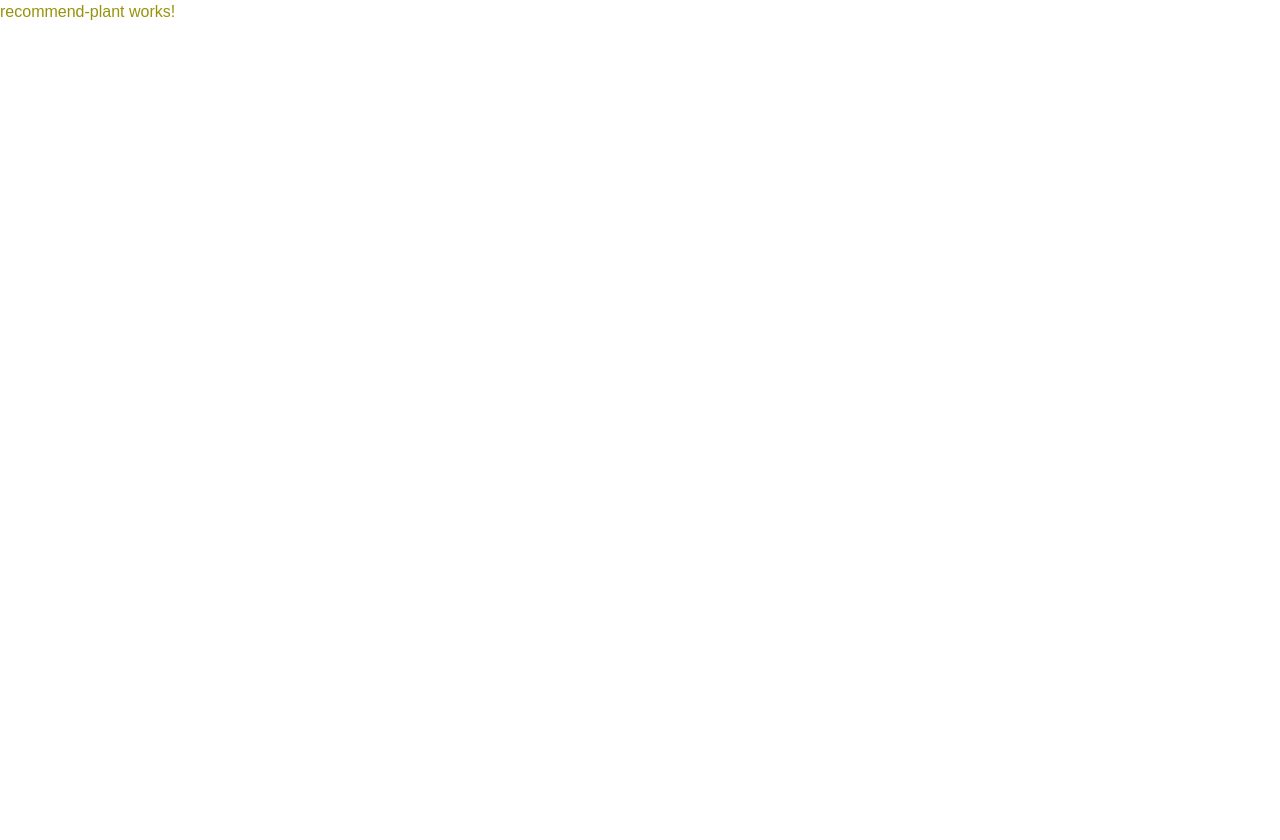
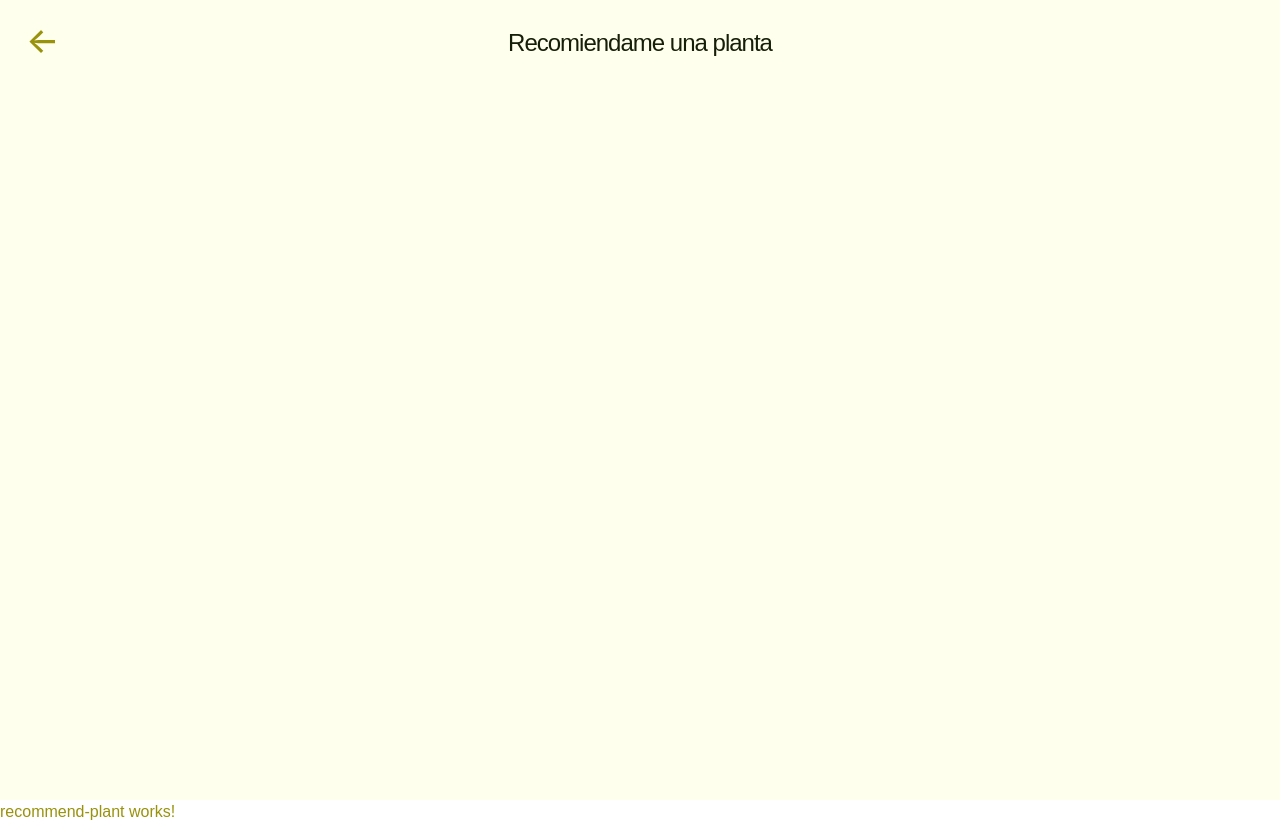
Before and after one commit to jrpinto2005/GreenMatchFrontAngular, an Angular app in the folder greenMatchApp/Front/: page /recommend in a window 1280 px wide. Before the commit the page ends 800 px from the top, so only its background shows below. Built offline with nearby package versions, Linux system fonts and the light colour scheme.

Commit message:
add + recommend pages

```diff
--- a/greenMatchApp/Front/src/app/add-plant/add-plant.component.html
+++ b/greenMatchApp/Front/src/app/add-plant/add-plant.component.html
@@ -1,3 +1,8 @@
-<p>
-  add-plant works!
-</p>
+<div class="add-page">
+  <div class="header">
+    <button class="back-btn" routerLink="/mis-plantas">←</button>
+    <h2 class="center" style="color:#151e08">Añadir una planta</h2>
+  </div>
+
+
+</div>
--- a/greenMatchApp/Front/src/app/add-plant/add-plant.component.scss
+++ b/greenMatchApp/Front/src/app/add-plant/add-plant.component.scss
@@ -0,0 +1,40 @@
+.add-page {
+    background-color: #ffffee;
+    min-height: 100vh;
+}
+
+.header {
+    color: 151e08;
+    display: flex;
+    align-items: center;
+    justify-content: space-between;
+    padding: 10px 20px;
+    height: 10vh;
+    position: relative
+}
+
+.center {
+    position: absolute;
+    left: 50%;
+    transform: translateX(-50%);
+}
+
+.add-form {
+  width: 100%;
+  max-width: 400px;
+}
+
+.back-btn {
+
+    font-weight: 500;
+    font-size: 35px;
+    color: #99920b;
+    border: transparent;
+    background: transparent;
+    cursor: pointer;
+    height: 80px;
+}
+
+.back-btn:hover {
+    color: #52510b;
+}
--- a/greenMatchApp/Front/src/app/add-plant/add-plant.component.ts
+++ b/greenMatchApp/Front/src/app/add-plant/add-plant.component.ts
@@ -1,15 +1,60 @@
 import { Component, OnInit } from '@angular/core';
+import { CommonModule } from '@angular/common';
+import { Router, RouterLink } from '@angular/router';
+import { HttpClient } from '@angular/common/http';
+import { FormBuilder, FormGroup, Validators } from '@angular/forms';
+
+interface Plant {
+  id?: number;
+  name?: string;
+  watered?: number;
+  // add fields that match assets/data/plants.json
+}
 
 @Component({
   selector: 'app-add-plant',
+  standalone: true,
   templateUrl: './add-plant.component.html',
-  styleUrls: ['./add-plant.component.scss']
+  styleUrls: ['./add-plant.component.scss'],
+  imports: [CommonModule,
+            RouterLink],
 })
 export class AddPlantComponent implements OnInit {
 
-  constructor() { }
+  form!: FormGroup;
+  submitting = false;
+
+  constructor(private http: HttpClient,
+              private fb: FormBuilder,
+              private router: Router
+  ) { }
 
   ngOnInit() {
+    this.form = this.fb.group({
+      name: ['', Validators.required],
+      watered: [0, [Validators.min(0)]],
+    });
+  }
+
+  onSubmit() {
+    if (this.form.invalid) {
+      this.form.markAllAsTouched();
+      return;
+    }
+
+    const payload = this.form.value;
+    this.submitting = true;
+
+    this.http.post('assets/data/plants.json', payload).subscribe({
+      next: () => {
+        this.submitting = false;
+        this.router.navigate(['/mis-plantas']);
+      },
+      error: err => {
+        this.submitting = false;
+        console.error('Failed to save plant', err);
+      }
+    });
   }
 
 }
--- a/greenMatchApp/Front/src/app/mis-plantas/mis-plantas.component.html
+++ b/greenMatchApp/Front/src/app/mis-plantas/mis-plantas.component.html
@@ -3,7 +3,7 @@
 <main class="mis-plantas-page">
   <div class="container mt-3">
     <div class="header-row">
-      <h1>Mis plantas</h1>
+      <h1 style="color:#151e08">Mis plantas</h1>
       <div class="button-container">
         <button
           class="add-btn"
--- a/greenMatchApp/Front/src/app/mis-plantas/mis-plantas.component.ts
+++ b/greenMatchApp/Front/src/app/mis-plantas/mis-plantas.component.ts
@@ -19,9 +19,7 @@ interface Plant {
     BarraInferiorComponent,
     BarraSuperiorComponent,
     CommonModule,
-    RouterLink
-    // remove HttpClientModule here — HttpClient is provided at app root via provideHttpClient()
-  ],
+    RouterLink ],
   templateUrl: './mis-plantas.component.html',
   styleUrls: ['./mis-plantas.component.scss']
 })
--- a/greenMatchApp/Front/src/app/recommend-plant/recommend-plant.component.html
+++ b/greenMatchApp/Front/src/app/recommend-plant/recommend-plant.component.html
@@ -1,3 +1,12 @@
+<div class="add-page">
+  <div class="header">
+    <button class="back-btn" routerLink="/mis-plantas">←</button>
+    <h2 class="center" style="color:#151e08">Recomiendame una planta</h2>
+  </div>
+
+
+</div>
+
 <p>
   recommend-plant works!
 </p>
--- a/greenMatchApp/Front/src/app/recommend-plant/recommend-plant.component.scss
+++ b/greenMatchApp/Front/src/app/recommend-plant/recommend-plant.component.scss
@@ -0,0 +1,40 @@
+.add-page {
+    background-color: #ffffee;
+    min-height: 100vh;
+}
+
+.header {
+    color: 151e08;
+    display: flex;
+    align-items: center;
+    justify-content: space-between;
+    padding: 10px 20px;
+    height: 10vh;
+    position: relative
+}
+
+.center {
+    position: absolute;
+    left: 50%;
+    transform: translateX(-50%);
+}
+
+.add-form {
+  width: 100%;
+  max-width: 400px;
+}
+
+.back-btn {
+
+    font-weight: 500;
+    font-size: 35px;
+    color: #99920b;
+    border: transparent;
+    background: transparent;
+    cursor: pointer;
+    height: 80px;
+}
+
+.back-btn:hover {
+    color: #52510b;
+}
```
Also changed, not shown: greenMatchApp/Front/src/app/recommend-plant/recommend-plant.component.ts (+6 -1 lines).
